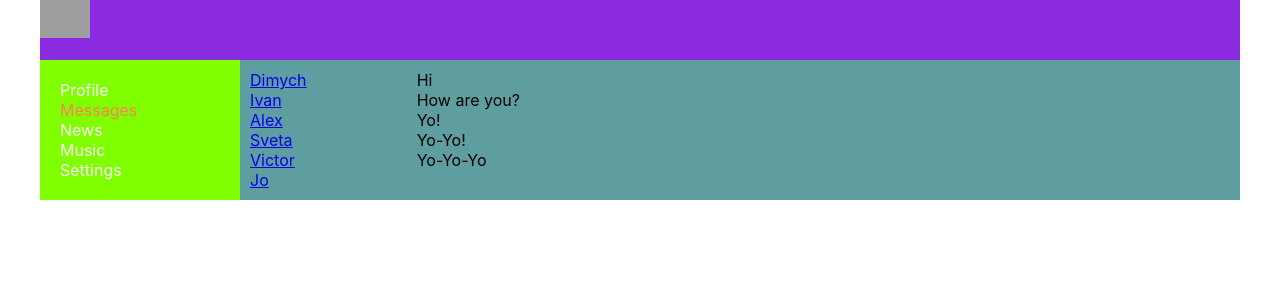
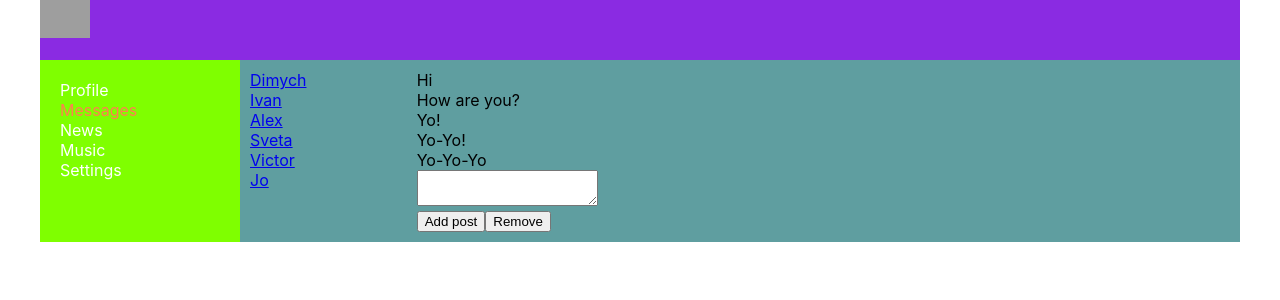
Before and after one commit to alekseiveprev/samurai-way-main, a React (Create React App) app: page /dialogs in a window 1280 px wide. Shown: the top 300 px of the page. Built offline with nearby package versions, Linux system fonts and the light colour scheme; grey boxes are pictures that could not be loaded.

Commit message:
feat: 31

```diff
--- a/src/components/Dialogs/Dialogs.tsx
+++ b/src/components/Dialogs/Dialogs.tsx
@@ -1,4 +1,4 @@
-import React from "react";
+import React, { RefObject } from "react";
 import s from "./Dialogs.module.css";
 import DialodItem from "./DialogItem/DialogItem";
 import Message from "./Message/Message";
@@ -42,6 +42,13 @@ const Dialogs: React.FC<DialogsProps> = (props) => {
   let dialogsElements = props.state.dialogs.map(d => <DialodItem name={d.name} id={d.id} />)
 
   let messagesElements = props.state.messages.map((m) => { return <Message message={m.message} /> })
+
+  let newMessageElement:RefObject<HTMLTextAreaElement> = React.createRef();
+
+  let addMessage = () => {
+    let text = newMessageElement.current?.value
+    alert(text)
+  }
   return (
     <div className={s.dialogs}>
       <div className={s.dialogsItem}>
@@ -50,6 +57,13 @@ const Dialogs: React.FC<DialogsProps> = (props) => {
       </div>
       <div className={s.messages}>
         {messagesElements}
+        <div>
+          <textarea ref={newMessageElement}> </textarea>
+        </div>
+        <div>
+          <button onClick={addMessage}> Add post</button>
+          <button> Remove</button>
+        </div>
       </div>
     </div>
   );
--- a/src/components/Profile/MyPost/MyPosts.tsx
+++ b/src/components/Profile/MyPost/MyPosts.tsx
@@ -1,35 +1,50 @@
-import React from "react";
+import React, { LegacyRef, RefObject, TextareaHTMLAttributes } from "react";
 import s from "./MyPosts.module.css";
 import Post from "./Post/Post";
 
 
-type PostItemPropsType ={
+type PostItemPropsType = {
   message?: string
   likesCount?: number
 }
 
-type PostPropsType ={
+type PostPropsType = {
   posts: Array<PostItemPropsType>
 
 }
 
-const MyPosts:React.FC<PostPropsType> = (props) => {
-//1
- /*  let posts = [
-    { id: 1, message: "Hi, how are you?", likesCount: 12 },
-    { id: 2, message: "It's my first post", likesCount: 23 },
-  ] */
+const MyPosts: React.FC<PostPropsType> = (props) => {
+  //1
+  /*  let posts = [
+     { id: 1, message: "Hi, how are you?", likesCount: 12 },
+     { id: 2, message: "It's my first post", likesCount: 23 },
+   ] */
 
   let postsElements = props.posts.map(p => <Post message={p.message} likesCount={p.likesCount} />)
+
+    let newPostElement:RefObject<HTMLTextAreaElement> = React.createRef();
+
+   /*  let newPostElement: React.RefObject<HTMLTextAreaElement>
+    = React.createRef();  */
+
+  let addPost = () => {
+    let text = newPostElement.current?.value
+    alert(text)
+  }
+
+
+
+
+
   return (
     <div className={s.postsBlock}>
       <h3>My posts</h3>
       <div>
         <div>
-          <textarea> </textarea>
+          <textarea ref={newPostElement}> </textarea>
         </div>
         <div>
-          <button> Add post</button>
+          <button onClick={addPost}> Add post</button>
           <button> Remove</button>
         </div>
       </div>
```
